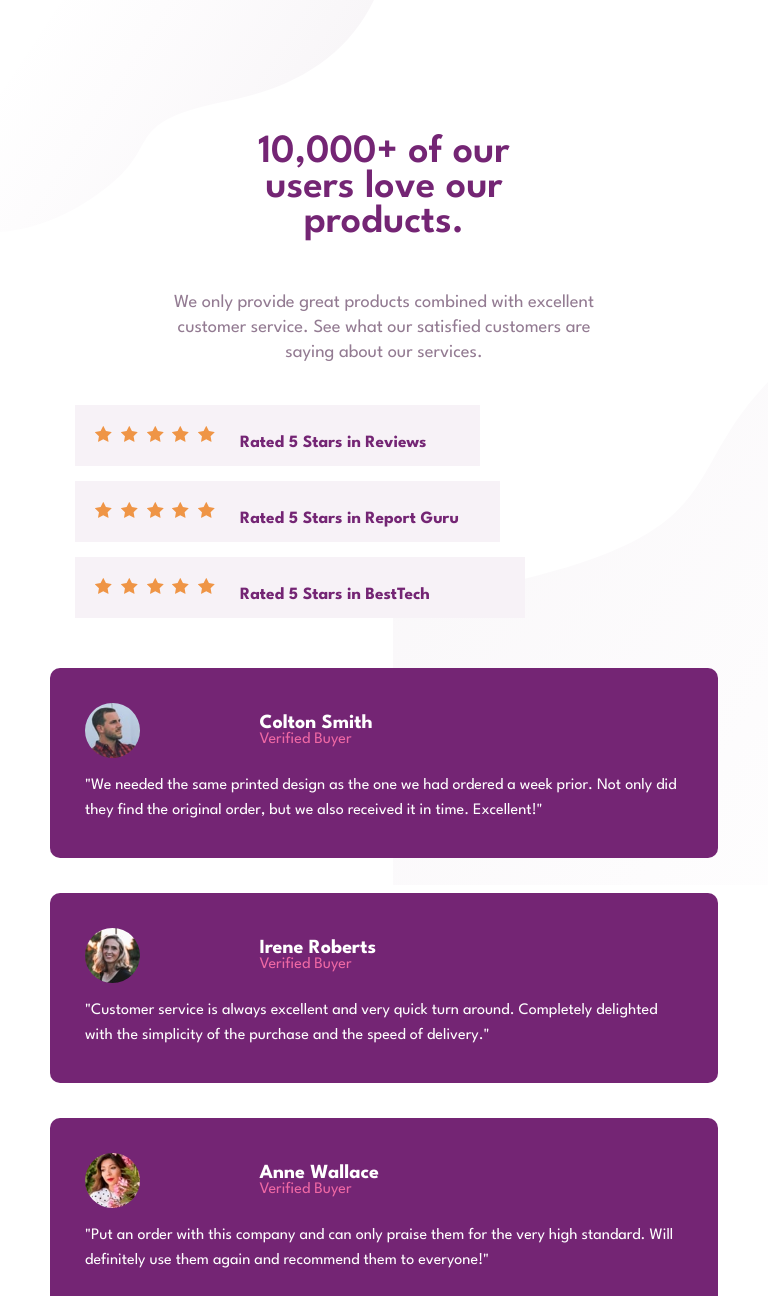
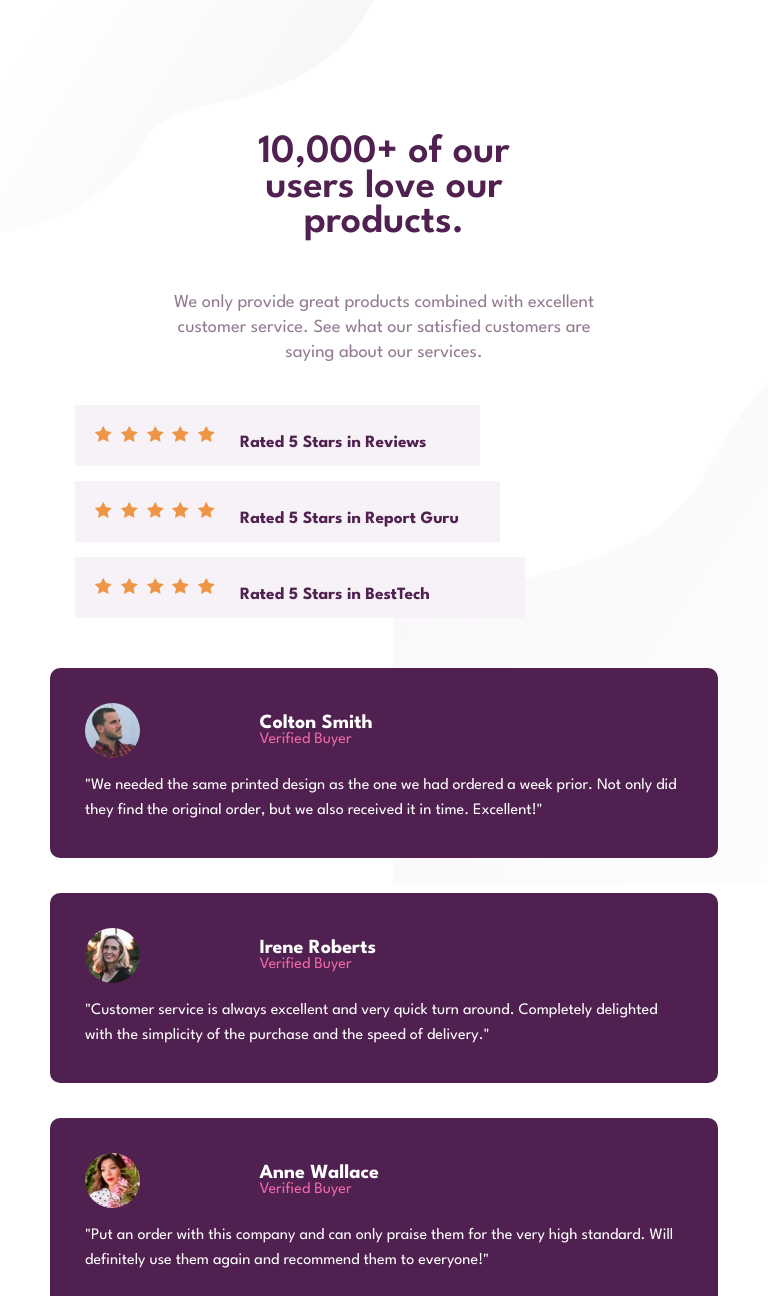
Before and after one commit to raydharma/social-proof-section, a plain HTML site: page index.html in a window 768 px wide. Shown: the top 1296 px of the page. Drawn offline with Linux system fonts and the light colour scheme.

Commit message:
new-color

```diff
--- a/styles.css
+++ b/styles.css
@@ -38,7 +38,7 @@
     .upper-content h1 {
         font-size: 2.95rem;
         line-height: 50px;
-        color: hsl(300, 51%, 30%);
+        color: hsl(300, 43%, 22%);
         max-width: 55%;
         font-weight: 600;
     }
@@ -92,7 +92,7 @@
         display: flex;
         font-size: 1.075rem;
         margin-left: 25px;
-        color: hsl(300, 51%, 30%);
+        color: hsl(300, 43%, 22%);
     }
 
     .second-upper-content img {
@@ -136,7 +136,7 @@
     /* Comment Sections */
 
     .comment-1 {
-        background-color: hsl(300, 51%, 30%);
+        background-color: hsl(300, 43%, 22%);
         margin: 0 25px;
         padding: 35px;
         max-width: 85%;
@@ -152,7 +152,7 @@
     }
 
     .comment-2 {
-        background-color: hsl(300, 51%, 30%);
+        background-color: hsl(300, 43%, 22%);
         margin: 0 25px;
         padding: 35px;
         max-width: 85%;
@@ -169,7 +169,7 @@
     }
 
     .comment-3 {
-        background-color: hsl(300, 51%, 30%);
+        background-color: hsl(300, 43%, 22%);
         margin: 0 25px;
         padding: 35px;
         max-width: 85%;
@@ -236,7 +236,7 @@
         font-size: 2.5rem;
         line-height: 35px;
         text-align: center;
-        color: hsl(300, 51%, 30%);
+        color: hsl(300, 43%, 22%);
         font-weight: 600;
         padding: 0 50px;
         margin: 0 auto;
@@ -274,7 +274,7 @@
 
     .second-upper-content h5 {
         font-size: 1.075rem;
-        color: hsl(300, 51%, 30%);
+        color: hsl(300, 43%, 22%);
         text-align: center;
     }
 
@@ -336,7 +336,7 @@
         font-size: 2.5rem;
         line-height: 35px;
         text-align: center;
-        color: hsl(300, 51%, 30%);
+        color: hsl(300, 43%, 22%);
         font-weight: 600;
         padding: 0 50px;
         margin-top: 50px;
@@ -380,7 +380,7 @@
 
     .second-upper-content h5 {
         font-size: 1.075rem;
-        color: hsl(300, 51%, 30%);
+        color: hsl(300, 43%, 22%);
         text-align: center;
         margin-top: 15px;
     }
@@ -426,7 +426,7 @@
     /* Comment Sections */
 
     .comment-1 {
-        background-color: hsl(300, 51%, 30%);
+        background-color: hsl(300, 43%, 22%);
         margin: 0 15px;
         padding: 35px;
         max-width: 100%;
@@ -441,7 +441,7 @@
     }
 
     .comment-2 {
-        background-color: hsl(300, 51%, 30%);
+        background-color: hsl(300, 43%, 22%);
         margin: 0 15px;
         padding: 35px;
         max-width: 100%;
@@ -457,7 +457,7 @@
     }
 
     .comment-3 {
-        background-color: hsl(300, 51%, 30%);
+        background-color: hsl(300, 43%, 22%);
         margin: 0 15px;
         padding: 35px;
         max-width: 100%;
```
